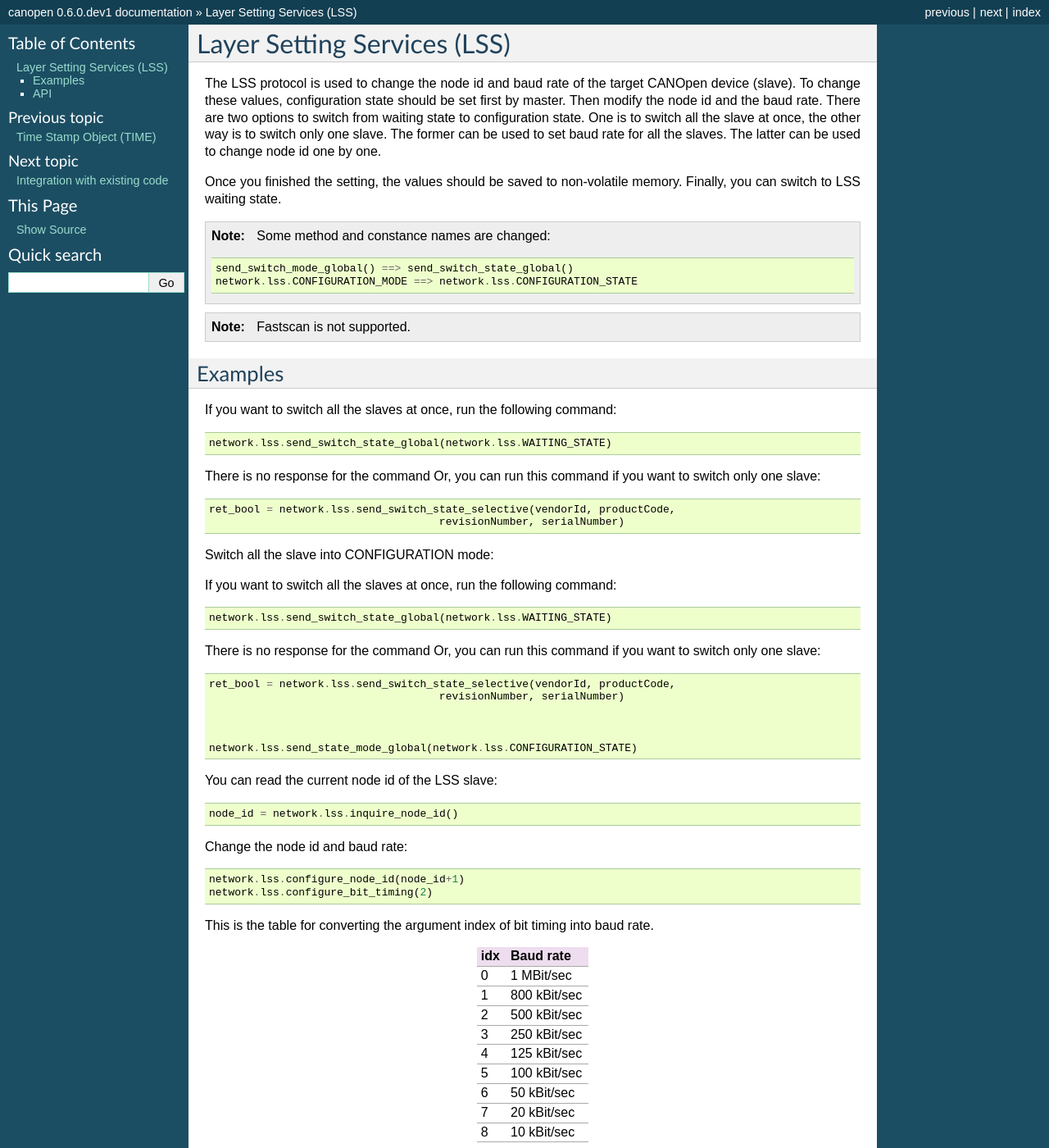
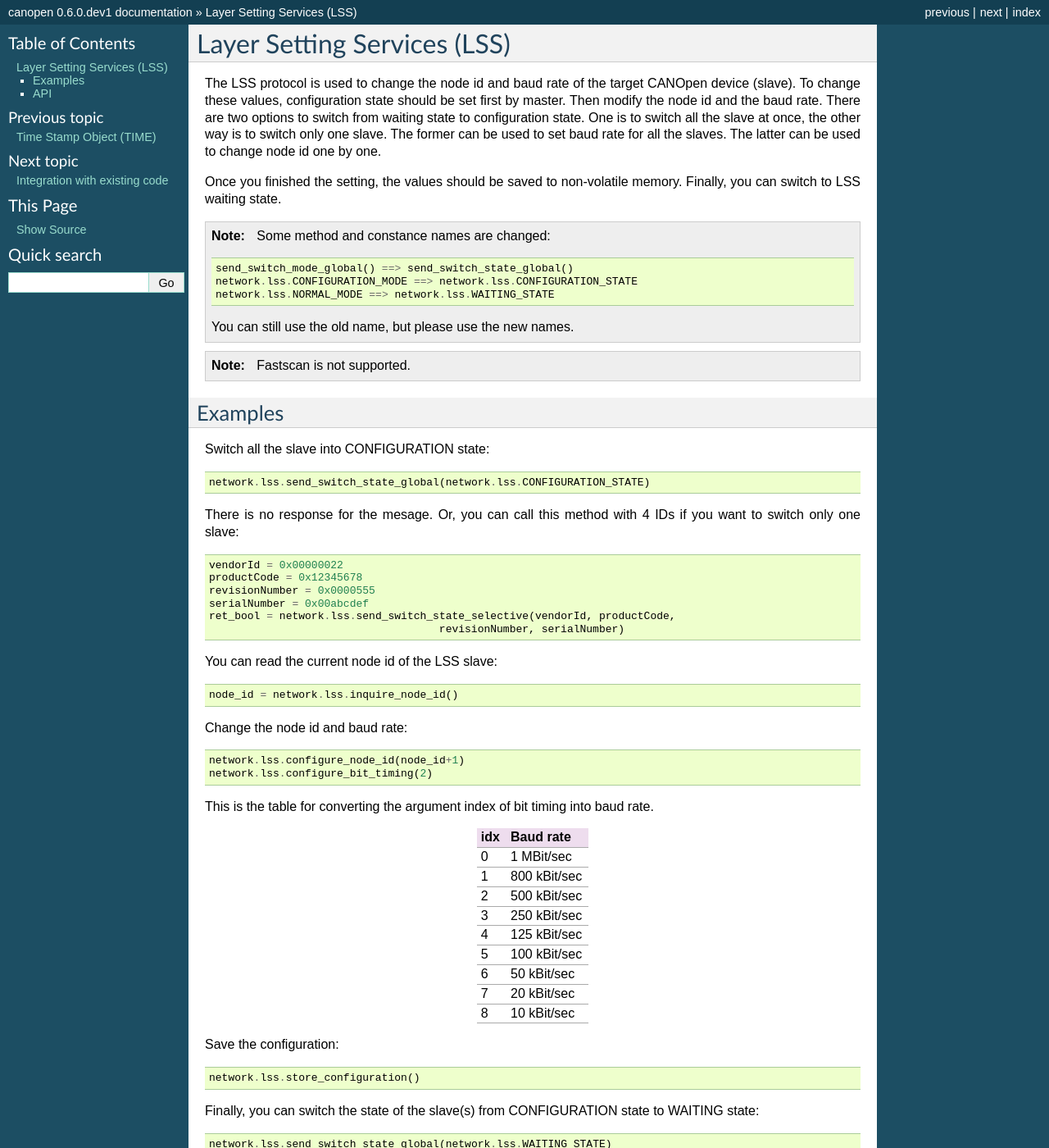
Before and after one commit to christiansandberg/canopen, a Sphinx documentation site: the page built from doc/lss.rst, in a window 1280 px wide and 1400 px high. Shown: the whole window at 82% size. Built offline with Sphinx 7.4.7, drawn with Linux system fonts in a browser that asks for light colours; some of the changed text lies outside the part shown.

Commit message:
modified lss.rst

```diff
--- a/doc/lss.rst
+++ b/doc/lss.rst
@@ -17,7 +17,9 @@ Finally, you can switch to LSS waiting state.
 
         send_switch_mode_global() ==> send_switch_state_global()
         network.lss.CONFIGURATION_MODE ==> network.lss.CONFIGURATION_STATE
+        network.lss.NORMAL_MODE ==> network.lss.WAITING_STATE
 
+    You can still use the old name, but please use the new names.
 
 
 .. note::
@@ -26,33 +28,19 @@ Finally, you can switch to LSS waiting state.
 Examples
 --------
 
-If you want to switch all the slaves at once, run the following command::
+Switch all the slave into CONFIGURATION state::
 
-    network.lss.send_switch_state_global(network.lss.WAITING_STATE)
+    network.lss.send_switch_state_global(network.lss.CONFIGURATION_STATE)
 
-There is no response for the command
-Or, you can run this command if you want to switch only one slave::
+There is no response for the mesage.
+Or, you can call this method with 4 IDs if you want to switch only one slave::
 
+    vendorId = 0x00000022
+    productCode = 0x12345678
+    revisionNumber = 0x0000555
+    serialNumber = 0x00abcdef
     ret_bool = network.lss.send_switch_state_selective(vendorId, productCode,
                                         revisionNumber, serialNumber)
-
-
-Switch all the slave into CONFIGURATION mode::
-
-
-If you want to switch all the slaves at once, run the following command::
-
-    network.lss.send_switch_state_global(network.lss.WAITING_STATE)
-
-There is no response for the command
-Or, you can run this command if you want to switch only one slave::
-
-    ret_bool = network.lss.send_switch_state_selective(vendorId, productCode,
-                                        revisionNumber, serialNumber)
-
-
-
-    network.lss.send_state_mode_global(network.lss.CONFIGURATION_STATE)
 
 You can read the current node id of the LSS slave::
 
@@ -83,7 +71,7 @@ Save the configuration::
 
     network.lss.store_configuration()
 
-Finally, you can switch the state of target device from CONFIGURATION mode to NORMAL mode::
+Finally, you can switch the state of the slave(s) from CONFIGURATION state to WAITING state::
 
     network.lss.send_switch_state_global(network.lss.WAITING_STATE)
 
```
